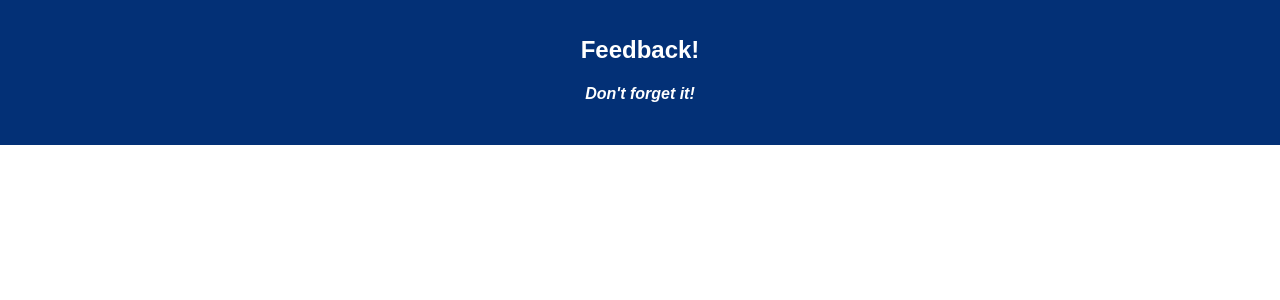
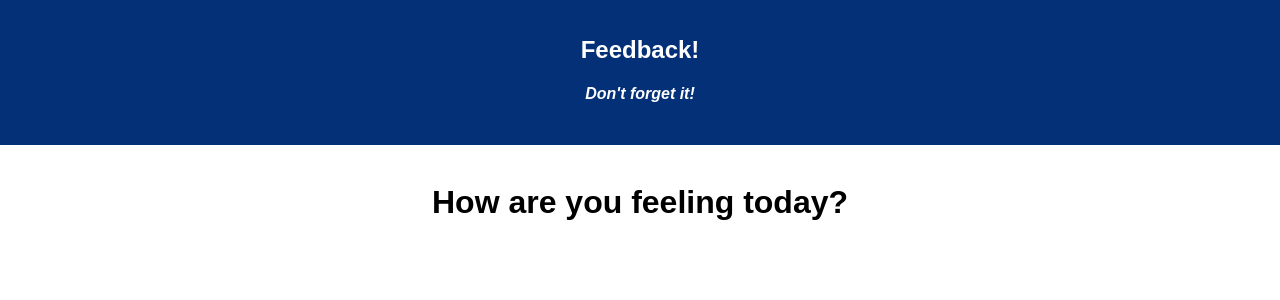
Before and after one commit to ellensaylor8/feedbackForm, a React (Create React App) app: page / in a window 1280 px wide. Shown: the top 300 px of the page. Built offline with nearby package versions, Linux system fonts and the light colour scheme.

Commit message:
set up base content in FeelingToday component and set up route to this component on App

```diff
--- a/package.json
+++ b/package.json
@@ -4,10 +4,11 @@
   "private": true,
   "proxy": "http://localhost:5000",
   "dependencies": {
-    "axios": "^0.17.1",
+    "axios": "^0.19.0",
     "pg": "^7.4.1",
     "react": "^16.8.6",
     "react-dom": "^16.8.6",
+    "react-router-dom": "^5.0.1",
     "react-scripts": "^3.0.1"
   },
   "devDependencies": {
--- a/src/components/App/App.js
+++ b/src/components/App/App.js
@@ -1,6 +1,9 @@
 import React, { Component } from 'react';
 import axios from 'axios';
 import './App.css';
+import { HashRouter as Router, Route } from 'react-router-dom';
+import FeelingToday from './FeelingToday/FeelingToday';
+
 
 class App extends Component {
   render() {
@@ -10,7 +13,10 @@
           <h1 className="App-title">Feedback!</h1>
           <h4><i>Don't forget it!</i></h4>
         </header>
-        <br/>
+        <br />
+        <Router>
+          <Route exact path="/" component={FeelingToday} />
+        </Router>
       </div>
     );
   }
--- a/src/components/App/FeelingToday/FeelingToday.js
+++ b/src/components/App/FeelingToday/FeelingToday.js
@@ -3,7 +3,9 @@
 class FeelingToday extends Component {
     render() {
         return (
-            <div>How are you feeling today?</div>
+            <div>
+                <h1>How are you feeling today?</h1>
+            </div>
         )
     }
 }
```
Also changed, not shown: 1 other file (tests, documents, lock files or other folders).
